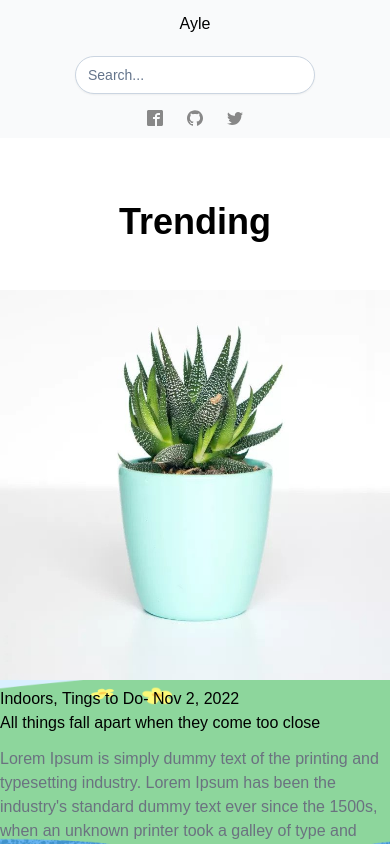
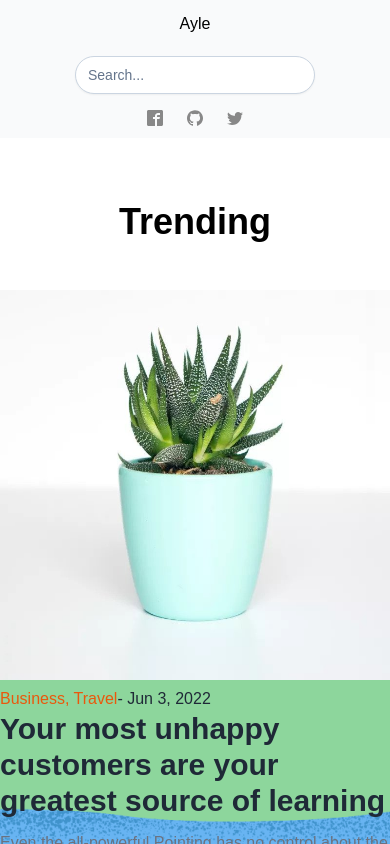
Before and after one commit to McVyp/blog, a Next.js app: page / in a window 390 px wide. Shown: the top 844 px of the page. Built offline with nearby package versions, Linux system fonts and the light colour scheme.

Commit message:
fetching data

```diff
--- a/components/section1.js
+++ b/components/section1.js
@@ -1,74 +1,78 @@
-import Image from "next/image";
-import Link from "next/link";
-import Author from "./_child/author";
+import Image from "next/image"
+import Link from "next/link"
+import Author from "./_child/author"
+// Import Swiper React components
 import { Swiper, SwiperSlide } from 'swiper/react';
+import SwiperCore, { Autoplay } from 'swiper';
+// Import Swiper styles
 import 'swiper/css';
-import SwiperCore, {Autoplay} from 'swiper';
+import fetcher from '../lib/fetcher'
+import Error from "./_child/error"
+import Loading from "./_child/loading";
 
-export default function Section1() {
+
+export default function section1() {
+
+    const { data, isLoading, isError } = fetcher('api/trending')
+
+    if(isLoading) return <Loading />
+    if(isError) return <Error />
 
     SwiperCore.use([Autoplay])
 
     const bg = {
-        background:"url('/assets/images/banner.png') no-repeat",
+        background: "url('/assets/images/banner.png') no-repeat",
         backgroundPosition: "right"
     }
 
+  return (
+    <section className="py-16" style={bg}>
+        <div className="container mx-auto md:px-20">
+            <h1 className="font-bold text-4xl pb-12 text-center">Trending</h1>
 
-  return (
-    <section className='py-16' style={bg}>
-        <div className='container mx-auto md:px-20'>
-            <h1 className='font-bold text-4xl pb-12 text-center'>Trending</h1>
             <Swiper
-            slidesPerView={1}
-            loop={true}
-            autoplay = {{
-                delay: 3000
-            }}
-            >
-            <SwiperSlide>{Slide()}</SwiperSlide>
-            <SwiperSlide>{Slide()}</SwiperSlide>
-            <SwiperSlide>{Slide()}</SwiperSlide>
-            <SwiperSlide>{Slide()}</SwiperSlide>
+                slidesPerView={1}
+                // loop={true}
+                // autoplay= {{
+                //     delay: 2000
+                // }}
+                >
+                {
+                    data.map((value, index) => (
+                        <SwiperSlide key={index}><Slide data={value} /></SwiperSlide>
+                    ))
+                }
+            ...
+            </Swiper>
 
-            </Swiper>
 
         </div>
     </section>
-
   )
 }
 
-function Slide() {
+function Slide({ data }){
+
+    const { id, title, category, img, published, description ,author } = data;
+
     return (
-        <div className='grid md:grid-cols-2'>
-            <div className='image'>
-                <Link href={"/"}>
-
-                    <Image
-                        src={"/assets/images/img1.jpg"}
-                        width={600}
-                        height={600}
-                        alt=""
-                    />
-
-                </Link>
+        <div className="grid md:grid-cols-2">
+            <div className="image">
+                <Link href={"/"}><a><Image src={img || "/"} width={600} height={600}  alt=""/></a></Link>
             </div>
-            <div className='info flex justify-center flex-col'>
-                <div className="category">
-                    <Link href={"/"} className="text-orange-600 hover:text-orange-800">Indoors, Tings to Do</Link>
-                    <Link href={"/"} className="text-gray-600 hover:text-gray-800">- Nov 2, 2022</Link>
+            <div className="info flex justify-center flex-col">
+                <div className="cat">
+                    <Link href={"/"}><a className="text-orange-600 hover:text-orange-800">{category || "Unknown"}</a></Link>
+                    <Link href={"/"}><a className="text-gray-800 hover:text-gray-600">- {published || "Unknown"}</a></Link>
                 </div>
                 <div className="title">
-                    <Link
-                        href={"/"}
-                        className="text-3xl md:text-6xl font-bold text-gray-800 hover:text-gray-600">All things fall apart when they come too close</Link>
+                    <Link href={"/"}><a className="text-3xl md:text-6xl font-bold text-gray-800 hover:text-gray-600">{title || "Unknown"}</a></Link>
                 </div>
                 <p className="text-gray-500 py-3">
-                Lorem Ipsum is simply dummy text of the printing and typesetting industry. Lorem Ipsum has been the industry&apos;s standard dummy text ever since the 1500s, when an unknown printer took a galley of type and scrambled it to make a type specimen book. It has survived not only five centuries, but also the leap into electronic typesetting, remaining essentially unchanged. It was popularised in the 1960s with the release of Letraset sheets containing Lorem Ipsum passages, and more recently with desktop publishing software like Aldus PageMaker including versions of Lorem Ipsum.
+                    {description || "description"}
                 </p>
-                <Author />
+                { author ? <Author></Author> : <></>}
             </div>
         </div>
-    );
+    )
 }
--- a/components/section2.js
+++ b/components/section2.js
@@ -30,7 +30,7 @@
 
 
 function Post( { data } ){
-    const { id, title, category, img, published, author } = data;
+    const { id, title, category, subtitle, img, published, author } = data;
     return (
         <div className="item">
             <div className="images flex justify-center">
@@ -45,8 +45,7 @@
                     <Link href={"/"}><a className="text-xl font-bold text-gray-800 hover:text-gray-600">{title || "Title"}</a></Link>
                 </div>
                 <p className="text-gray-500 py-3">
-                    Even the all-powerful Pointing has no control about the blind texts it is an almost unorthographic life One day however a small line of blind
-                    text by the name of Lorem Ipsum decided to leave for the far World of Grammar.
+                    {subtitle||"Unknown"}
                 </p>
                 { author ? <Author></Author> : <></>}
             </div>
--- a/components/section3.js
+++ b/components/section3.js
@@ -1,57 +1,60 @@
-import { Swiper, SwiperSlide } from 'swiper/react';
-import 'swiper/css';
-import Image from 'next/image';
-import Link from 'next/link';
-import Author from './_child/author';
+import { Swiper, SwiperSlide } from "swiper/react"
+import Link from "next/link"
+import Image from "next/image"
+import Author from "./_child/author"
+import fetcher from '../lib/fetcher'
+import Error from "./_child/error"
+import Loading from "./_child/loading"
 
-export default function Section3() {
+export default function section3() {
+
+    const { data, isLoading, isError } = fetcher('api/popular')
+
+    if(isLoading) return <Loading />;
+    if(isError) return <Error />
+
   return (
     <section className="container mx-auto md:px-20 py-16">
-        <h1 className='font-bold text-4xl py-12 text-center'>Most Popular</h1>
+        <h1 className="font-bold text-4xl py-12 text-center">Most Popular</h1>
+
+        {/* swiper */}
         <Swiper
-            slidesPerView={1}
-            >
-            <SwiperSlide>{Post()}</SwiperSlide>
-            <SwiperSlide>{Post()}</SwiperSlide>
-            <SwiperSlide>{Post()}</SwiperSlide>
-            <SwiperSlide>{Post()}</SwiperSlide>
-            <SwiperSlide>{Post()}</SwiperSlide>
-            <SwiperSlide>{Post()}</SwiperSlide>
+            slidesPerView={2}
+        >
+            {
+                    data.map((value, index) => (
+                        <SwiperSlide key={index}><Post data={value}></Post></SwiperSlide>
+                    ))
+            }
         </Swiper>
+
     </section>
   )
 }
 
-function Post() {
+
+function Post({ data }){
+
+    const { id, title, category, img, description, published, author } = data;
+
     return (
-        <div className='grid'>
-            <div className='images'>
-                <Link href={"/"}>
-
-                    <Image
-                        src={"/assets/images/img1.jpg"}
-                        width={600}
-                        height={400}
-                        alt=""
-                    />
-
-                </Link>
+        <div className="grid px-4">
+            <div className="images">
+                <Link href={"/"}><a><Image src={img || ""} width={600} height={400} alt=""/></a></Link>
             </div>
-            <div className='info flex justify-center flex-col py-4'>
-                <div className="category">
-                    <Link href={"/"} className="text-orange-600 hover:text-orange-800">Indoors, Tings to Do</Link>
-                    <Link href={"/"} className="text-gray-600 hover:text-gray-800">- Nov 2, 2022</Link>
+            <div className="info flex justify-center flex-col py-4">
+                <div className="cat">
+                    <Link href={"/"}><a className="text-orange-600 hover:text-orange-800">{category || "No Category"}</a></Link>
+                    <Link href={"/"}><a className="text-gray-800 hover:text-gray-600">- {published || ""}</a></Link>
                 </div>
                 <div className="title">
-                    <Link
-                        href={"/"}
-                        className="text-3xl md:text-4xl font-bold text-gray-800 hover:text-gray-600">All things fall apart when they come too close</Link>
+                    <Link href={"/"}><a className="text-3xl md:text-4xl font-bold text-gray-800 hover:text-gray-600">{title || "No Title"}</a></Link>
                 </div>
                 <p className="text-gray-500 py-3">
-                Lorem Ipsum is simply dummy text of the printing and typesetting industry. Lorem Ipsum has been the industry&apos;s standard dummy text ever since the 1500s, when an unknown printer took a galley of type and scrambled it to make a type specimen book.
+                {description || "No Description"}
                 </p>
-                <Author />
+                { author ? <Author /> : <></>}
             </div>
         </div>
-    );
+    )
 }
--- a/components/section4.js
+++ b/components/section4.js
@@ -1,27 +1,34 @@
 import Link from 'next/link'
 import Image from 'next/image'
-import Author from './_child/author'
+import Author from './_child/author';
+import fetcher from '../lib/fetcher'
+import Error from "./_child/error"
+import Loading from "./_child/loading"
+
 
 export default function Section4() {
+  const { data, isLoading, isError } = fetcher('api/popular')
+
+  if(isLoading) return <Loading />
+  if(isError) return <Error />
+
   return (
     <section className='container mx-auto md:px-20 py-16'>
         <div className='grid lg:grid-cols-2'>
             <div className='item'>
               <h1 className='font-bold text-4xl py-12'>Business</h1>
               <div className='flex flex-col gap-6'>
-                  {Post()}
-                  {Post()}
-                  {Post()}
-                  {Post()}
+                  {data[1]? <Post data={data[1]} />: <></>}
+                  {data[2]? <Post data={data[2]} />: <></>}
+                  {data[3]? <Post data={data[3]} />: <></>}
               </div>
             </div>
             <div className='item'>
               <h1 className='font-bold text-4xl py-12'>Travel</h1>
               <div className='flex flex-col gap-6'>
-                  {Post()}
-                  {Post()}
-                  {Post()}
-                  {Post()}
+                  {data[4]? <Post data={data[4]} />: <></>}
+                  {data[5]? <Post data={data[5]} />: <></>}
+                  {data[6]? <Post data={data[6]} />: <></>}
               </div>
             </div>
         </div>
@@ -29,34 +36,24 @@
   )
 }
 
-function Post(){
+function Post({data}){
+  const { id, title, category, img, description, published, author } = data;
+
   return (
-      <div className='flex gap-5'>
-          <div className='image flex flex-cols justify-start'>
-              <Link href={"/"}>
-
-                  <Image
-                      src={"/assets/images/img1.jpg"}
-                      width={300}
-                      height={250}
-                      alt=""
-                      className="rounded"
-                  />
-
-              </Link>
+    <div className="flex gap-5">
+        <div className="image flex flex-col justify-start">
+            <Link href={"/"}><a><Image src={img || ""}  className="rounded" width={300} height={250} alt=""/></a></Link>
         </div>
-          <div className='info flex justify-center flex-col'>
-                <div className="category">
-                      <Link href={"/"} className="text-orange-600 hover:text-orange-800">Indoors, Tings to Do</Link>
-                      <Link href={"/"} className="text-gray-600 hover:text-gray-800">- Nov 2, 2022</Link>
+        <div className="info flex justify-center flex-col">
+            <div className="cat">
+                <Link href={"/"}><a className="text-orange-600 hover:text-orange-800">{category || "No Category"}</a></Link>
+                <Link href={"/"}><a className="text-gray-800 hover:text-gray-600">- {published || ""}</a></Link>
             </div>
             <div className="title">
-                      <Link
-                          href={"/"}
-                          className="text-xl font-bold text-gray-800 hover:text-gray-600">All things fall apart when they come too close</Link>
+                <Link href={"/"}><a className="text-xl font-bold text-gray-800 hover:text-gray-600">{title || "No Title"}</a></Link>
             </div>
-              <Author />
+            { author ? <Author></Author> : <></>}
         </div>
     </div>
-  );
+)
 }
--- a/pages/api/data.js
+++ b/pages/api/data.js
@@ -5,7 +5,7 @@
             title: "Your most unhappy customers are your greatest source of learning",
             subtitle: "Far far away, behind the word mountains, far from the countries Vokalia and Consonantia, there live the blind texts.",
             category: "Business, Travel",
-            img : "/images/img1.jpg",
+            img : "/assets/images/img1.jpg",
             description: `
             Even the all-powerful Pointing has no control about the blind texts it is an almost unorthographic life One day however a small line of blind
             text by the name of Lorem Ipsum decided to leave for the far World of Grammar.
@@ -22,7 +22,7 @@
             title: "Your most unhappy customers are your greatest source of learning",
             subtitle: "Far far away, behind the word mountains, far from the countries Vokalia and Consonantia, there live the blind texts.",
             category: "Business, Travel",
-            img : "/images/img2.jpg",
+            img : "/assets/images/img2.jpg",
             description: `
             Even the all-powerful Pointing has no control about the blind texts it is an almost unorthographic life One day however a small line of blind
             text by the name of Lorem Ipsum decided to leave for the far World of Grammar.
@@ -39,7 +39,7 @@
             title: "Your most unhappy customers are your greatest source of learning",
             subtitle: "Far far away, behind the word mountains, far from the countries Vokalia and Consonantia, there live the blind texts.",
             category: "Business, Travel",
-            img : "/images/img3.png",
+            img : "/assets/images/img3.png",
             description: `
             Even the all-powerful Pointing has no control about the blind texts it is an almost unorthographic life One day however a small line of blind
             text by the name of Lorem Ipsum decided to leave for the far World of Grammar.
@@ -56,7 +56,7 @@
             title: "Your most unhappy customers are your greatest source of learning",
             subtitle: "Far far away, behind the word mountains, far from the countries Vokalia and Consonantia, there live the blind texts.",
             category: "Business, Travel",
-            img : "/images/img4.png",
+            img : "/assets/images/img4.png",
             description: `
             Even the all-powerful Pointing has no control about the blind texts it is an almost unorthographic life One day however a small line of blind
             text by the name of Lorem Ipsum decided to leave for the far World of Grammar.
@@ -73,7 +73,7 @@
             title: "Your most unhappy customers are your greatest source of learning",
             subtitle: "Far far away, behind the word mountains, far from the countries Vokalia and Consonantia, there live the blind texts.",
             category: "Business, Travel",
-            img : "/images/img5.png",
+            img : "/assets/images/img5.png",
             description: `
             Even the all-powerful Pointing has no control about the blind texts it is an almost unorthographic life One day however a small line of blind
             text by the name of Lorem Ipsum decided to leave for the far World of Grammar.
@@ -280,7 +280,7 @@
             title: "Your most unhappy customers are your greatest source of learning",
             subtitle: "Far far away, behind the word mountains, far from the countries Vokalia and Consonantia, there live the blind texts.",
             category: "Business, Travel",
-            img : "/images/articles/img1.jpg",
+            img : "/assets/images/img1.jpg",
             description: `
             Even the all-powerful Pointing has no control about the blind texts it is an almost unorthographic
             far World of Grammar.
@@ -297,7 +297,7 @@
             title: "Your most unhappy customers are your greatest source of learning",
             subtitle: "Far far away, behind the word mountains, far from the countries Vokalia and Consonantia, there live the blind texts.",
             category: "Business, Travel",
-            img : "/images/articles/img2.jpg",
+            img : "/assets/images/img2.jpg",
             description: `
             Even the all-powerful Pointing has no control about the blind texts it is an almost unorthographic
             far World of Grammar.
@@ -314,7 +314,7 @@
             title: "Your most unhappy customers are your greatest source of learning",
             subtitle: "Far far away, behind the word mountains, far from the countries Vokalia and Consonantia, there live the blind texts.",
             category: "Business, Travel",
-            img : "/images/articles/img3.jpg",
+            img : "/assets/images/img3.png",
             description: `
             Even the all-powerful Pointing has no control about the blind texts it is an almost unorthographic
             far World of Grammar.
@@ -331,7 +331,7 @@
             title: "Your most unhappy customers are your greatest source of learning",
             subtitle: "Far far away, behind the word mountains, far from the countries Vokalia and Consonantia, there live the blind texts.",
             category: "Business, Travel",
-            img : "/images/articles/img4.png",
+            img : "/assets/images/img4.png",
             description: `
             Even the all-powerful Pointing has no control about the blind texts it is an almost unorthographic
             far World of Grammar.
@@ -348,7 +348,7 @@
             title: "Your most unhappy customers are your greatest source of learning",
             subtitle: "Far far away, behind the word mountains, far from the countries Vokalia and Consonantia, there live the blind texts.",
             category: "Business, Travel",
-            img : "/images/articles/img5.png",
+            img : "/assets/images/img5.png",
             description: `
             Even the all-powerful Pointing has no control about the blind texts it is an almost unorthographic
             far World of Grammar.
```
Lines whose indentation alone changed are shown as unchanged.
